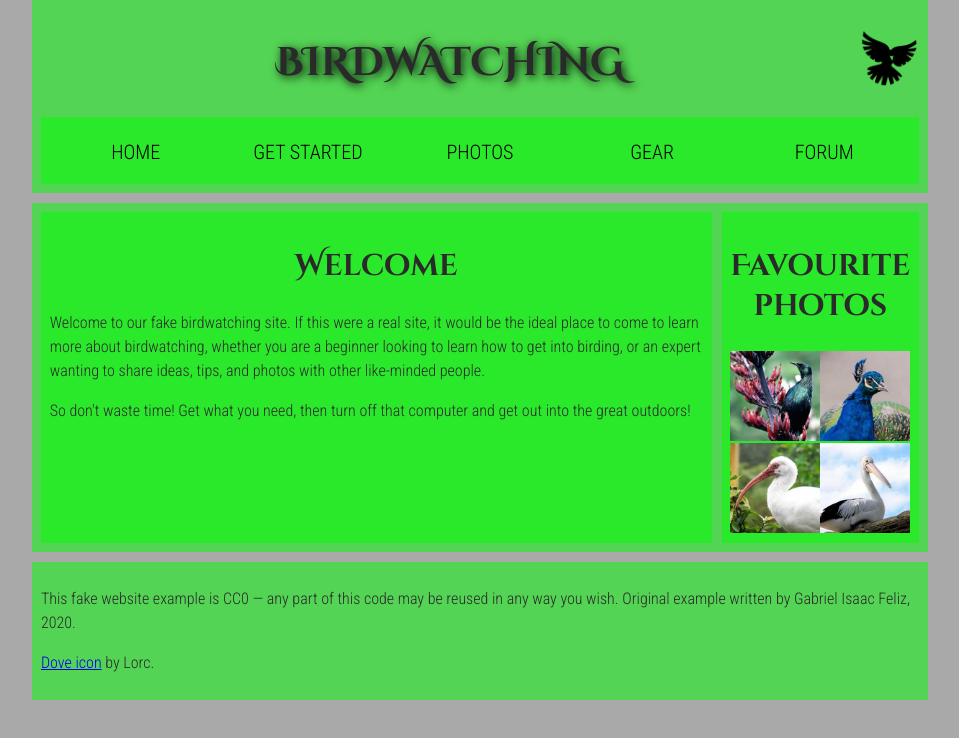
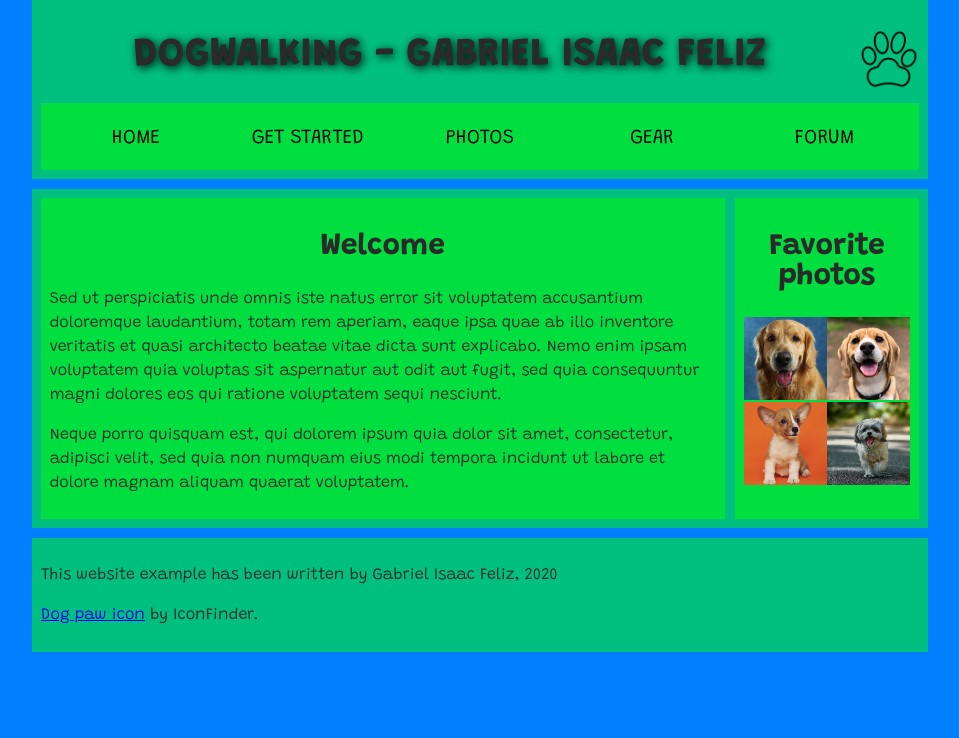
Before and after one commit to gabrielifeliz/gabrielifeliz.github.io, a plain HTML site: page Lab_3/index.html in a window 1280 px wide. Shown: the whole page, without its empty margins (160-1119 px from the left). Drawn offline with Linux system fonts and the light colour scheme.

Commit message:
complete lab 3

```diff
--- a/Lab_3/index.html
+++ b/Lab_3/index.html
@@ -97,16 +97,13 @@
       name="msapplication-square310x310logo"
       content="/logo/profilepic.png"
     />
-    <link
-      href="https://fonts.googleapis.com/css?family=Roboto+Condensed:300|Cinzel+Decorative:700"
-      rel="stylesheet"
-    />
+    <link href="https://fonts.googleapis.com/css2?family=Grandstander:wght@300;700&display=swap" rel="stylesheet" />
     <link rel="stylesheet" href="/css/lab-3-style.css" />
   </head>
   <body>
     <header>
-      <h1>Birdwatching</h1>
-      <img src="/images/dove.png" alt="a simple dove logo" />
+      <h1>Dogwalking - Gabriel Isaac Feliz</h1>
+      <img src="/images/dog-paw.png" alt="a simple dove logo" />
       <nav>
         <ul>
           <li><span>Home</span></li>
@@ -123,57 +120,56 @@
         <h2>Welcome</h2>
 
         <p>
-          Welcome to our fake birdwatching site. If this were a real site, it
-          would be the ideal place to come to learn more about birdwatching,
-          whether you are a beginner looking to learn how to get into birding,
-          or an expert wanting to share ideas, tips, and photos with other
-          like-minded people.
+          Sed ut perspiciatis unde omnis iste natus error sit voluptatem accusantium
+          doloremque laudantium, totam rem aperiam, eaque ipsa quae ab illo inventore
+          veritatis et quasi architecto beatae vitae dicta sunt explicabo. Nemo enim
+          ipsam voluptatem quia voluptas sit aspernatur aut odit aut fugit, sed quia
+          consequuntur magni dolores eos qui ratione voluptatem sequi nesciunt.
         </p>
 
         <p>
-          So don't waste time! Get what you need, then turn off that computer
-          and get out into the great outdoors!
+          Neque porro quisquam est, qui dolorem ipsum quia dolor sit amet, consectetur,
+          adipisci velit, sed quia non numquam eius modi tempora incidunt ut labore et
+          dolore magnam aliquam quaerat voluptatem.
         </p>
       </article>
 
       <aside>
-        <h2>Favourite photos</h2>
+        <h2>Favorite photos</h2>
 
         <div class="gallery">
-          <a href="/images/favorite-1.jpg"
+          <a href="/images/favorite-1.png"
             ><img
-              src="/images/favorite-1_th.jpg"
-              alt="Small black bird, black claws, long black slender beak, links to larger version of the image"
+              src="/images/favorite-1_th.png"
+              alt="Dog 1"
           /></a>
-          <a href="/images/favorite-2.jpg"
+          <a href="/images/favorite-2.png"
             ><img
-              src="/images/favorite-2_th.jpg"
-              alt="Top half of a pretty bird with bright blue plumage on neck, light colored beak, blue headdress, links to larger version of the image"
+              src="/images/favorite-2_th.png"
+              alt="Dog 2"
           /></a>
-          <a href="/images/favorite-3.jpg"
+          <a href="/images/favorite-3.png"
             ><img
-              src="/images/favorite-3_th.jpg"
-              alt="Top half of a large bird with white plumage, very long curved narrow light colored break, links to larger version of the image"
+              src="/images/favorite-3_th.png"
+              alt="Dog 3"
           /></a>
-          <a href="/images/favorite-4.jpg"
+          <a href="/images/favorite-4.png"
             ><img
-              src="/images/favorite-4_th.jpg"
-              alt="Large bird, mostly white plumage with black plumage on back and rear, long straight white beak, links to larger version of the image"
+              src="/images/favorite-4_th.png"
+              alt="Dog 4"
           /></a>
         </div>
       </aside>
     </main>
 
-    <footer class="footer-bkg-color">
+    <footer>
       <p>
-        This fake website example is CC0 — any part of this code may be reused
-        in any way you wish. Original example written by Gabriel Isaac Feliz,
-        2020.
+        This website example has been written by Gabriel Isaac Feliz, 2020
       </p>
 
       <p>
-        <a href="http://game-icons.net/lorc/originals/dove.html">Dove icon</a>
-        by Lorc.
+        <a href="https://www.iconfinder.com/">Dog paw icon</a>
+        by IconFinder.
       </p>
     </footer>
   </body>
--- a/css/lab-3-style.css
+++ b/css/lab-3-style.css
@@ -7,7 +7,7 @@ html, body {
 
   html {
     font-size: 10px;
-    background-color: #a9a9a9;
+    background-color: #007fff;
   }
 
   body {
@@ -19,12 +19,12 @@ html, body {
   /* || typography */
 
   h1, h2, h3 {
-    font-family: 'Cinzel Decorative', cursive;
+    font-family: 'Grandstander', cursive;
     color: #2a2a2a;
   }
 
   p, input, li {
-    font-family: 'Roboto Condensed', sans-serif;
+    font-family: 'Grandstander', sans-serif;
     color: #2a2a2a;
   }
 
@@ -62,7 +62,7 @@ html, body {
   }
 
   main, header, nav, article, aside, footer, section {
-    background-color: rgba(0,255,0,0.5);
+    background-color: #00ff0080;
     padding: 1%;
   }
 
```
Also changed, not shown: images/dog-paw.png (added), images/dove.png (deleted), images/favorite-1.jpg (deleted), images/favorite-1.png (added), images/favorite-1_th.jpg (deleted), images/favorite-1_th.png (added), images/favorite-2.jpg (deleted), images/favorite-2.png (added), images/favorite-2_th.jpg (deleted), images/favorite-2_th.png (added), images/favorite-3.jpg (deleted), images/favorite-3.png (added), images/favorite-3_th.jpg (deleted), images/favorite-3_th.png (added), 4 more files.
